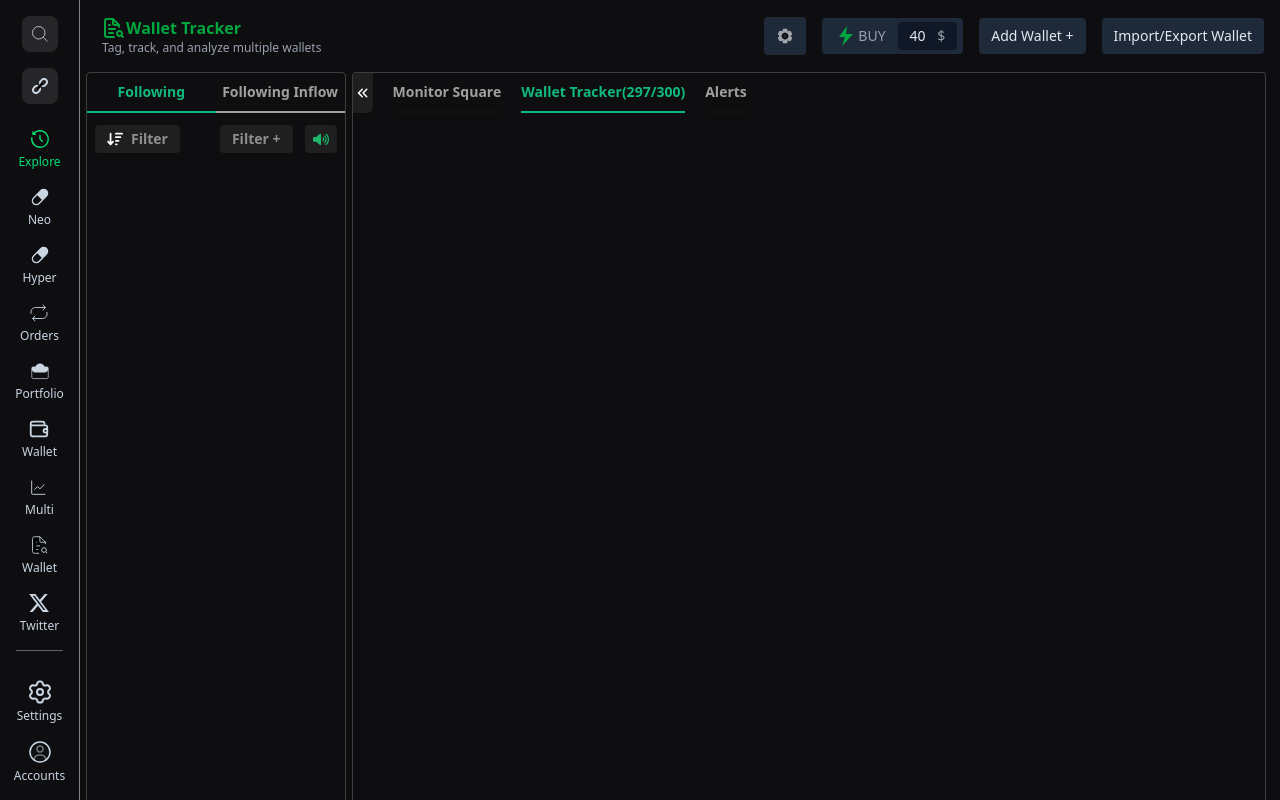
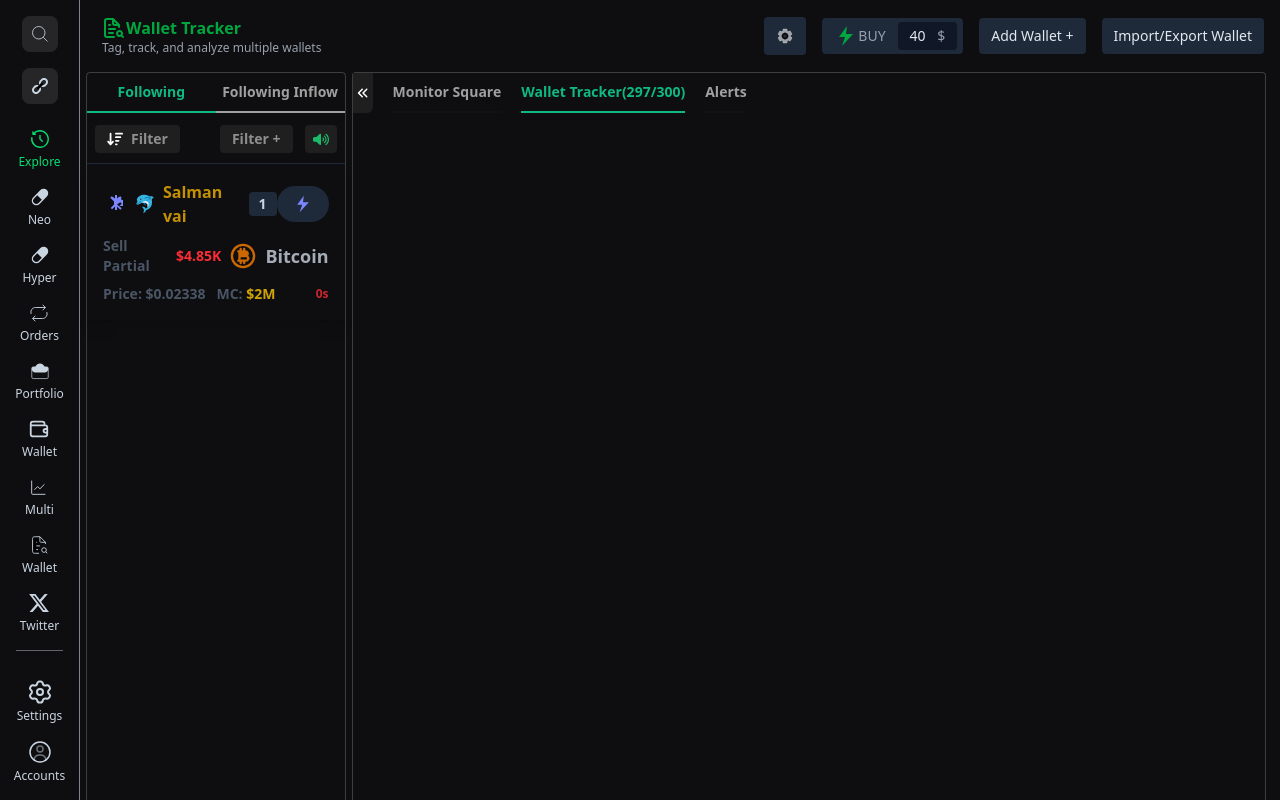
Before and after one commit to Hablu-Programmer-Team/Wallet-Tracker, a Vue app: page / in a window 1280 px wide. Built offline with nearby package versions, Linux system fonts and the light colour scheme.

Commit message:
Add Card component to Sidebar with sample trade details

```diff
--- /dev/null
+++ b/src/components/Icons/BitcoinIcon.vue
@@ -0,0 +1,21 @@
+<script setup lang="ts">
+defineProps<{ className?: string }>();
+</script>
+
+<template>
+  <svg
+    xmlns="http://www.w3.org/2000/svg"
+    width="20"
+    height="20"
+    fill="none"
+    viewBox="0 0 24 24"
+    :class="className"
+  >
+    <path
+      fill="currentColor"
+      fillRule="evenodd"
+      d="M3.5 12a8.5 8.5 0 1 1 17 0 8.5 8.5 0 0 1-17 0M12 1.5C6.201 1.5 1.5 6.201 1.5 12S6.201 22.5 12 22.5 22.5 17.799 22.5 12 17.799 1.5 12 1.5M11 6a1 1 0 1 0-2 0v1H8a1 1 0 0 0 0 2v6a1 1 0 1 0 0 2h1v1a1 1 0 1 0 2 0v-1h1v1a1 1 0 1 0 2 0v-1h.5a3 3 0 0 0 1.955-5.275A3 3 0 0 0 14 7V6a1 1 0 1 0-2 0v1h-1zm2 9h-3v-2h4.5a1 1 0 1 1 0 2zm0-6h-3v2h4a1 1 0 1 0 0-2z"
+      clipRule="evenodd"
+    />
+  </svg>
+</template>
--- /dev/null
+++ b/src/components/Icons/DolphinIcon.vue
@@ -0,0 +1,33 @@
+<script setup lang="ts">
+defineProps<{ className?: string }>();
+</script>
+
+<template>
+  <svg
+    xmlns="http://www.w3.org/2000/svg"
+    viewBox="0 0 128 128"
+    fill="currentColor"
+    :class="className"
+  >
+    <path
+      fill="#36b4e1"
+      d="M15.57 49.21c-1.8 4.64-5.62 6.83-6.48 10.56-.99 4.32 3.1 8.73 7.18 8.59s13.08-5.04 16.19-6.76c3.57-1.97 11.92-5.87 11.92-5.87l23.28-5.96L83.7 65.4l-1.41 12.95s-.84 3.38-2.67 6.62-7.18 8.17-10.42 7.32c-3.24-.84-4.83-6.49-9.71-8.87-5.77-2.82-14.5-3.1-14.78-.7s4.22 3.24 5.35 4.5c1.13 1.27 2.67 6.48 4.36 8.17s5.35 4.08 5.35 4.08-3.66 4.65-3.94 8.31.42 7.32-.14 8.59-3.94 4.93-2.25 6.19 10.84-5.21 13.37-10.14 3.66-8.31 4.79-9.29 16.33-3.52 26.89-17.03 10.7-29.99 10.42-37.03-3.28-13.47-.75-17.41 5.27-4.75 6.71-5.21c1.92-.61 4.27-1.13 3.75-3.28-.39-1.65-2.16-6.1-12.11-8.45-7.02-1.65-14.22.28-14.22.28S69.16-.5 43.86 6.56c-24.21 6.76-31.82 22.81-31.53 31.82.16 5.2 4.22 8.3 3.24 10.83"
+    />
+    <path
+      fill="#006da6"
+      d="m61.88 49.49-9.57 5.35s.48 6.24 3.38 10.7c1.92 2.96 4.79 5.49 7.6 6.48 3.33 1.17 6.88 1.16 7.04.28.28-1.55-2.2-3.48-3.38-6.76-1.03-2.86-1.13-13.23-1.13-13.23z"
+    />
+    <path
+      fill="#ddecf5"
+      d="M42.88 56.39s12.81-13.94 27.45-11.97 18.21 12.62 17.32 24.35c-.54 7.16-7.89 17.51-8.02 16.19-.09-.94 2.44-16.28-2.35-21.49-5.52-6.01-12.15-7.79-18.49-8.07s-15.91.99-15.91.99"
+    />
+    <path
+      fill="#2d2b30"
+      d="M40.84 31.33c1.35 2.09.84 4.62-1.06 5.84s-4.99.54-6.34-1.55-.87-5.23 1.2-6.12c3.03-1.31 4.85-.26 6.2 1.83"
+    />
+    <path
+      fill="#006da6"
+      d="M9.23 63.08s3.43.1 5.14-.49c4.29-1.5 9.43-6.26 11.76-8.45 1.93-1.81 4.65-5 6.34-6.69s3.31-3.52 4.08-3.24 1.55 2.25 1.34 3.1c-.21.84-5.91 5.91-8.66 8.45-2.75 2.53-7.32 6.69-10.56 8.31-1.41.71-3.94 1.81-6.83 1.55-1.76-.16-2.68-1.91-2.61-2.54M60.69 30.07c.68 1.05 3.1-.27 4.5-1.06 1.76-.99 8.66-5.14 15.35-5.7s11.68 1.76 12.81 2.25 3.73 1.62 3.73 2.25-6.35 3.6-9.01 5.35c-2.67 1.76-7.04 3.87-9.92 4.5-2.35.52-6.9-.14-6.97 1.2s-.42 2.11 5.14 2.11 15.13-5.77 17.25-7.18 9.64-5.14 9.08-6.48c-.8-1.9-9.78-7.56-21.54-7.32-10.21.21-15.77 4.72-18.3 6.62-.62.46-2.9 2.26-2.12 3.46"
+    />
+  </svg>
+</template>
--- /dev/null
+++ b/src/components/Icons/ElectricIcon.vue
@@ -0,0 +1,15 @@
+<script setup lang="ts">
+defineProps<{ className?: string }>();
+</script>
+
+<template>
+  <svg
+    xmlns="http://www.w3.org/2000/svg"
+    width="20"
+    height="20"
+    viewBox="0 0 24 24"
+    :class="className"
+  >
+    <path d="M12 10h7L8 22l3-9H5l8-11Z" fill="currentColor" />
+  </svg>
+</template>
--- /dev/null
+++ b/src/components/Icons/SnowFlakeIcon.vue
@@ -0,0 +1,18 @@
+<script setup lang="ts">
+defineProps<{ className?: string }>();
+</script>
+
+<template>
+  <svg
+    xmlns="http://www.w3.org/2000/svg"
+    width="20"
+    height="20"
+    viewBox="0 0 24 24"
+    fill="currentColor"
+    :class="className"
+  >
+    <path
+      d="M20 14h-3.586l2.293-2.293-1.414-1.414L14 12.586V9.414l3.293-3.293-1.414-1.414L14 6.586V3h-2v3.586L8.707 4.293 7.293 5.707 11 9.414v3.172l-3.293 3.293 1.414 1.414L12 14.586V18h2v-3.586l3.293 3.293 1.414-1.414L14 12.586V9.414l3.293-3.293 1.414 1.414L16.414 10H20v-2h-3.586l2.293-2.293-1.414-1.414L14 6.586V3h-2v3.586L8.707 4.293 7.293 5.707 11 9.414v3.172l-3.293 3.293 1.414 1.414L12 14.586V18h2v-3.586l3.293 3.293 1.414-1.414L14 12.586V9.414l3.293-3.293 1.414 1.414L16.414 10H20z"
+    />
+  </svg>
+</template>
--- /dev/null
+++ b/src/components/sidebar/card.vue
@@ -0,0 +1,97 @@
+<script setup lang="ts">
+import { type Component, type PropType } from "vue";
+import ElectricIcon from "../icons/ElectricIcon.vue";
+
+defineProps({
+  username: String,
+  isLastItem: Boolean,
+  badgeCount: Number,
+  action: String,
+  amount: String,
+  tokenName: String,
+  price: String,
+  marketCap: String,
+  time: String,
+  iconOne: { type: Object as PropType<Component>, required: false },
+  iconTwo: { type: Object as PropType<Component>, required: false },
+  tokenIcon: { type: Object as PropType<Component>, required: false },
+});
+</script>
+
+<template>
+  <div
+    class="text-gray-600 p-4 shadow-lg flex flex-col space-y-2 border-gray-800 w-full"
+    :class="{ 'border-t': !isLastItem, 'border-y': isLastItem }"
+  >
+    <div class="flex items-center justify-between">
+      <div class="flex items-center space-x-2">
+        <div class="cursor-pointer hover:scale-110 transition-all duration-200">
+          <component
+            v-if="iconOne"
+            :is="iconOne"
+            width="24"
+            height="24"
+            class="text-indigo-400"
+          />
+        </div>
+        <div class="cursor-pointer hover:scale-110 transition-all duration-200">
+          <component v-if="iconTwo" :is="iconTwo" width="20" height="20" />
+        </div>
+
+        <span class="text-yellow-500/80 font-semibold">{{ username }}</span>
+        <span
+          class="bg-gray-800 text-slate-300 px-2.5 py-0.5 rounded text-sm font-bold"
+        >
+          {{ badgeCount }}
+        </span>
+      </div>
+      <button
+        class="bg-gray-800 px-4 py-2 rounded-full hover:bg-gray-700 cursor-pointer transition-all duration-200"
+      >
+        <ElectricIcon class="text-indigo-400" />
+      </button>
+    </div>
+
+    <div class="flex items-center justify-start gap-2 text-sm font-bold">
+      <span class="font-bold hover:text-gray-500">{{ action }}</span>
+      <span :class="action === 'Buy' ? 'text-green-500/80' : 'text-red-500'">
+        {{ amount }}
+      </span>
+
+      <div class="cursor-pointer hover:scale-125 transition-all duration-200">
+        <component
+          v-if="tokenIcon"
+          :is="tokenIcon"
+          width="28"
+          height="28"
+          class="text-amber-600/90"
+        />
+      </div>
+
+      <span class="text-lg font-bold text-slate-300/80">{{ tokenName }}</span>
+    </div>
+
+    <div class="flex justify-between items-center text-sm font-bold">
+      <div>
+        <div class="hover:text-gray-500 inline-block">
+          <span>Price: </span>
+          <span>{{ price }}</span>
+        </div>
+        &nbsp;
+        <span class="hover:text-gray-500">MC: </span>
+        <span
+          :class="action === 'Buy' ? 'text-slate-300/80' : 'text-yellow-400/80'"
+        >
+          {{ marketCap }}
+        </span>
+      </div>
+
+      <div
+        :class="action === 'Buy' ? 'text-green-500/80' : 'text-red-500/80'"
+        class="text-xs text-right"
+      >
+        {{ time }}
+      </div>
+    </div>
+  </div>
+</template>
--- a/src/components/sidebar/main.vue
+++ b/src/components/sidebar/main.vue
@@ -1,9 +1,29 @@
 <script setup lang="ts">
+import BitcoinIcon from "../icons/BitcoinIcon.vue";
+import Dolphin from "../icons/DolphinIcon.vue";
+import SnowFlakeIcon from "../icons/SnowFlakeIcon.vue";
+import Card from "./card.vue";
 import SidebarHeader from "./header.vue";
 </script>
 
 <template>
   <div class="rounded-sm h-full flex-1 md:flex-[0.2] border border-white/20">
     <SidebarHeader />
+    <div class="py-2.5">
+      <Card
+        :isLastItem="false"
+        :iconOne="SnowFlakeIcon"
+        :iconTwo="Dolphin"
+        username="Salman vai"
+        :badgeCount="1"
+        action="Sell Partial"
+        amount="$4.85K"
+        :tokenIcon="BitcoinIcon"
+        tokenName="Bitcoin"
+        price="$0.02338"
+        marketCap="$2M"
+        time="0s"
+      />
+    </div>
   </div>
 </template>
```
